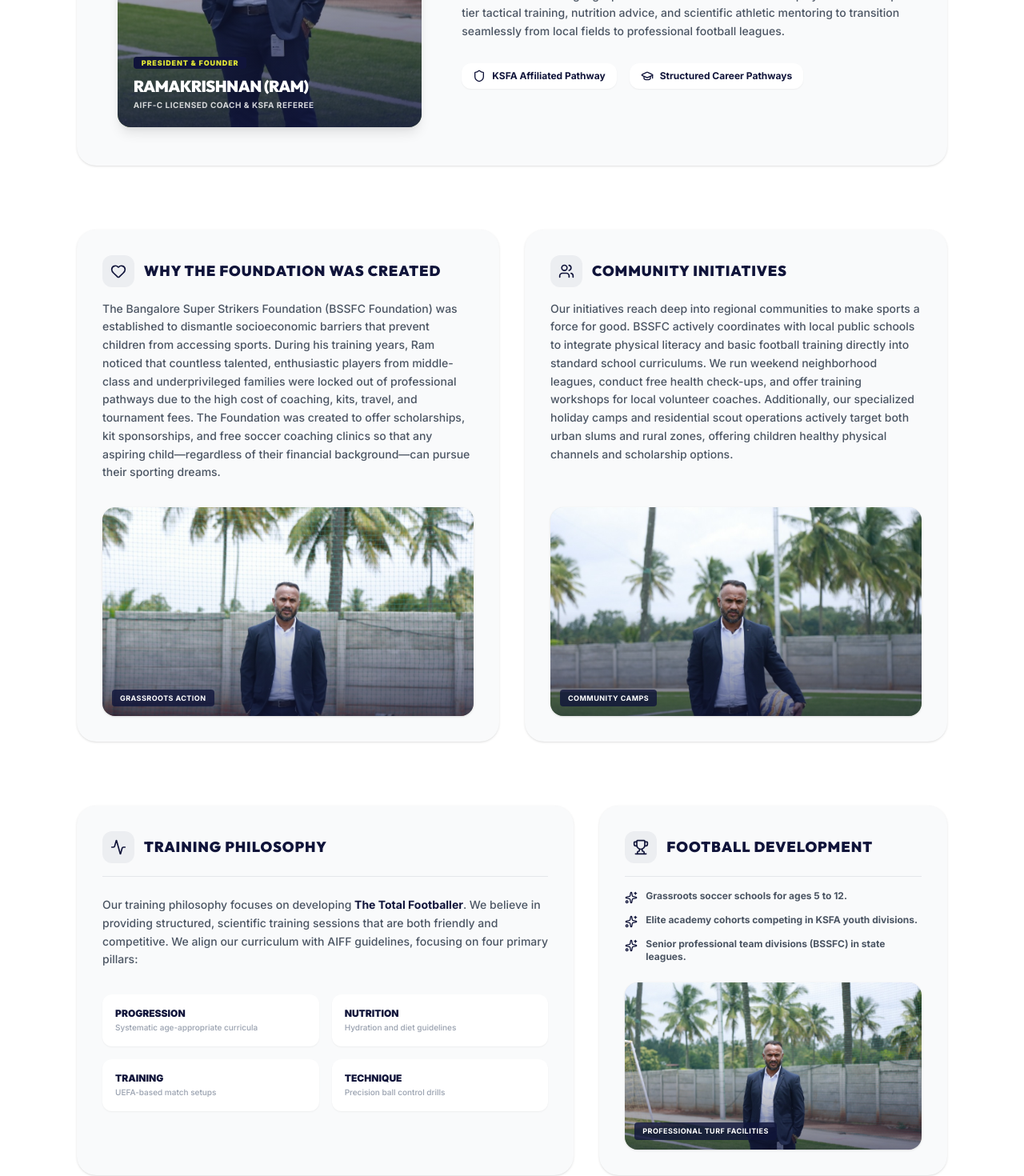
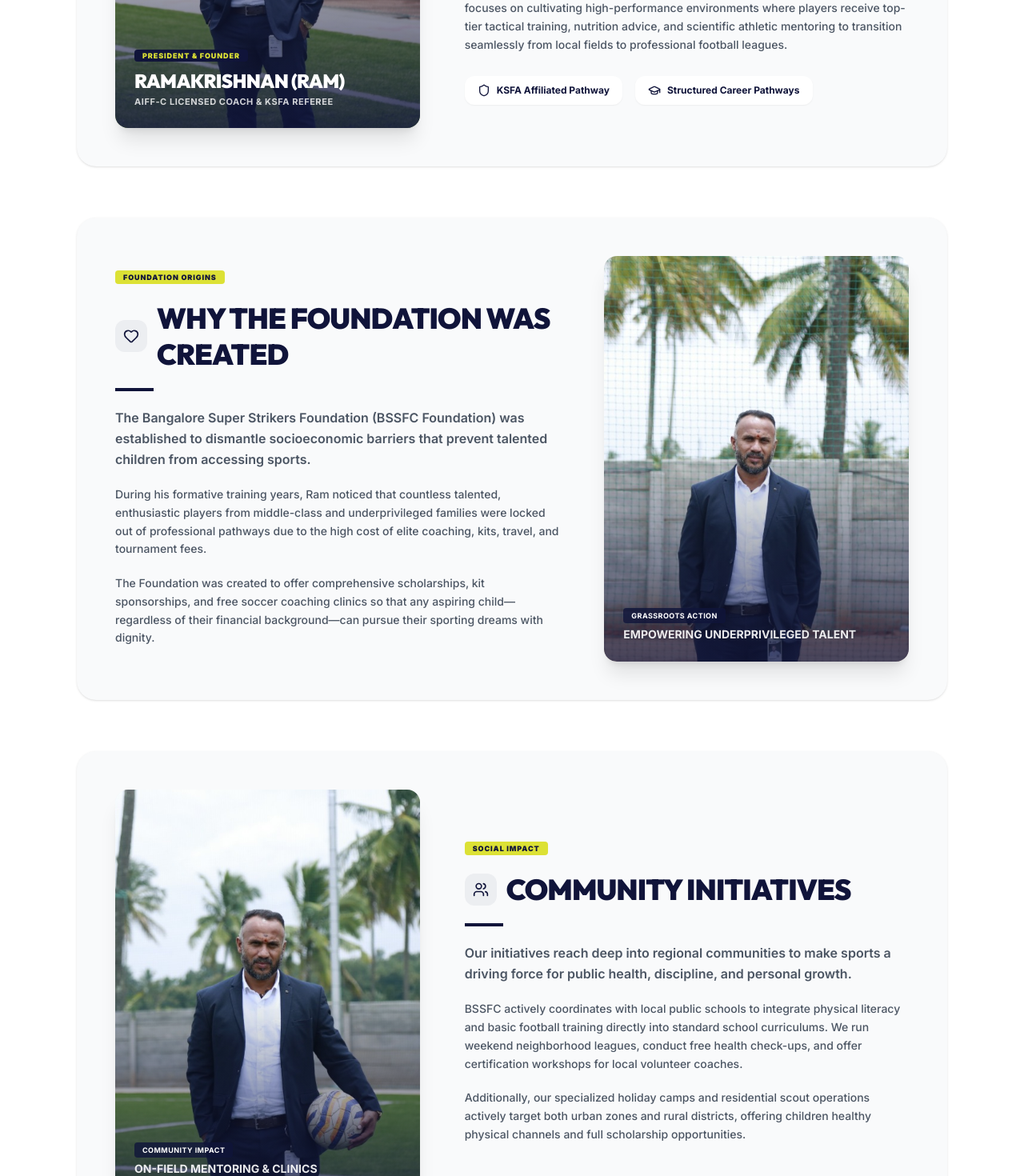
Before and after one commit to Shree-varshan-430/Super-Striker-International, a Next.js app: page /about in a window 1280 px wide. Shown: the part 820-2290 px from the top of the page at 80% size. Built offline with nearby package versions, Linux system fonts and the light colour scheme.

Commit message:
style: convert About Us sections to alternating full-width cards with enlarged pitch photos

```diff
--- a/src/app/about/page.tsx
+++ b/src/app/about/page.tsx
@@ -54,36 +54,36 @@
 
       <div className="max-w-6xl mx-auto px-4 sm:px-6 lg:px-8 pt-16">
 
-        {/* 1. Founder Spotlight & Vision for Young Players (BORDERLESS CARD) */}
-        <div className="grid grid-cols-1 lg:grid-cols-12 gap-12 items-center mb-20 bg-gray-50 rounded-3xl p-6 sm:p-12 shadow-sm relative overflow-hidden">
+        {/* 1. Founder Spotlight & Vision for Young Players (Image Left, Text Right) */}
+        <div className="grid grid-cols-1 lg:grid-cols-12 gap-10 lg:gap-14 items-center mb-16 bg-gray-50 rounded-3xl p-6 sm:p-12 shadow-sm relative overflow-hidden">
 
-          {/* Left Side: Founder Image (No Border) */}
+          {/* Left Side: Founder Image (Enlarged) */}
           <div className="lg:col-span-5 flex justify-center relative z-10 w-full">
-            <div className="relative aspect-[3/4] w-full max-w-[380px] rounded-2xl overflow-hidden shadow-lg bg-gray-100">
+            <div className="relative aspect-[3/4] w-full max-w-[450px] min-h-[380px] sm:min-h-[460px] rounded-2xl overflow-hidden shadow-xl bg-gray-100">
               <Image
                 src="/images/founder-pitch-standing.jpg"
                 alt="Ramakrishnan (Ram) - BSSFC President & AIFF Licensed Coach"
                 fill
                 className="object-cover object-top transition-transform duration-700 hover:scale-103"
-                sizes="(max-w-768px) 100vw, 380px"
+                sizes="(max-w-768px) 100vw, 450px"
                 priority
               />
               <div className="absolute inset-0 bg-gradient-to-t from-[#10143A]/85 via-[#10143A]/20 to-transparent" />
-              <div className="absolute bottom-5 left-5 right-5 text-white text-left">
+              <div className="absolute bottom-6 left-6 right-6 text-white text-left">
                 <span className="text-[9px] font-black uppercase tracking-widest text-[#DCE135] bg-[#10143A] px-2.5 py-0.5 rounded">
                   PRESIDENT & FOUNDER
                 </span>
-                <h3 className="font-display text-xl font-black uppercase tracking-tight mt-1.5">
+                <h3 className="font-display text-2xl font-black uppercase tracking-tight mt-1.5">
                   Ramakrishnan (Ram)
                 </h3>
-                <p className="text-[10px] font-bold text-white/80 uppercase mt-0.5 tracking-wider">
+                <p className="text-[11px] font-bold text-white/80 uppercase mt-0.5 tracking-wider">
                   AIFF-C Licensed Coach & KSFA Referee
                 </p>
               </div>
             </div>
           </div>
 
-          {/* Right Side: His Vision for Young Players & Club Heritage */}
+          {/* Right Side: His Vision for Young Players */}
           <div className="lg:col-span-7 flex flex-col gap-5 text-left relative z-10">
             <span className="text-[9px] font-black uppercase tracking-widest text-[#10143A] bg-[#DCE135] px-2.5 py-0.5 rounded w-fit">
               PRESIDENTIAL VISION
@@ -93,7 +93,7 @@
             </h2>
             <div className="h-1 w-12 bg-[#10143A]" />
 
-            <p className="text-sm text-[#4B5563] leading-relaxed font-semibold">
+            <p className="text-sm sm:text-base text-[#4B5563] leading-relaxed font-semibold">
               Ramakrishnan envisions a future where young players in India have access to the same structured development pipelines, elite physical resources, and competitive exposure as their international counterparts.
             </p>
             <p className="text-xs sm:text-sm text-[#4B5563] leading-relaxed font-medium">
@@ -101,11 +101,11 @@
             </p>
 
             <div className="flex flex-wrap gap-4 mt-2">
-              <div className="flex items-center gap-2 text-xs font-bold text-[#10143A] bg-white px-3.5 py-2 rounded-xl shadow-xs">
+              <div className="flex items-center gap-2 text-xs font-bold text-[#10143A] bg-white px-4 py-2.5 rounded-xl shadow-xs">
                 <Shield className="h-4 w-4 shrink-0 text-[#10143A]" />
                 KSFA Affiliated Pathway
               </div>
-              <div className="flex items-center gap-2 text-xs font-bold text-[#10143A] bg-white px-3.5 py-2 rounded-xl shadow-xs">
+              <div className="flex items-center gap-2 text-xs font-bold text-[#10143A] bg-white px-4 py-2.5 rounded-xl shadow-xs">
                 <GraduationCap className="h-4 w-4 shrink-0 text-[#10143A]" />
                 Structured Career Pathways
               </div>
@@ -113,154 +113,186 @@
           </div>
         </div>
 
-        {/* 2. Visual Storytelling Grid: Why the Foundation Was Created & Community Initiatives */}
-        <div className="grid grid-cols-1 lg:grid-cols-2 gap-8 mb-20">
+        {/* 2. Why the Foundation Was Created (Text Left, Image Right) */}
+        <div className="grid grid-cols-1 lg:grid-cols-12 gap-10 lg:gap-14 items-center mb-16 bg-gray-50 rounded-3xl p-6 sm:p-12 shadow-sm relative overflow-hidden">
 
-          {/* Section 1: Why the Foundation was Created */}
-          <div className="bg-gray-50 rounded-3xl p-6 sm:p-8 shadow-sm flex flex-col justify-between gap-6 text-left">
-            <div className="flex flex-col gap-4">
+          {/* Left Side: Text */}
+          <div className="lg:col-span-7 flex flex-col gap-5 text-left order-2 lg:order-1 relative z-10">
+            <span className="text-[9px] font-black uppercase tracking-widest text-[#10143A] bg-[#DCE135] px-2.5 py-0.5 rounded w-fit">
+              FOUNDATION ORIGINS
+            </span>
             <div className="flex items-center gap-3">
-                <div className="w-10 h-10 rounded-xl bg-[#10143A]/5 flex items-center justify-center text-[#10143A]">
+              <div className="w-10 h-10 rounded-xl bg-[#10143A]/5 flex items-center justify-center text-[#10143A] shrink-0">
                 <Heart className="h-5 w-5 text-[#10143A]" />
               </div>
-                <h3 className="font-display text-lg font-black uppercase tracking-wider text-[#10143A]">
+              <h2 className="font-display text-2xl sm:text-4xl font-black uppercase tracking-tight text-[#10143A] leading-tight">
                 Why the Foundation Was Created
-                </h3>
+              </h2>
             </div>
+            <div className="h-1 w-12 bg-[#10143A]" />
+
+            <p className="text-sm sm:text-base text-[#4B5563] leading-relaxed font-semibold">
+              The Bangalore Super Strikers Foundation (BSSFC Foundation) was established to dismantle socioeconomic barriers that prevent talented children from accessing sports.
+            </p>
             <p className="text-xs sm:text-sm text-[#4B5563] leading-relaxed font-medium">
-                The Bangalore Super Strikers Foundation (BSSFC Foundation) was established to dismantle socioeconomic barriers that prevent children from accessing sports. During his training years, Ram noticed that countless talented, enthusiastic players from middle-class and underprivileged families were locked out of professional pathways due to the high cost of coaching, kits, travel, and tournament fees. The Foundation was created to offer scholarships, kit sponsorships, and free soccer coaching clinics so that any aspiring child—regardless of their financial background—can pursue their sporting dreams.
+              During his formative training years, Ram noticed that countless talented, enthusiastic players from middle-class and underprivileged families were locked out of professional pathways due to the high cost of elite coaching, kits, travel, and tournament fees.
+            </p>
+            <p className="text-xs sm:text-sm text-[#4B5563] leading-relaxed font-medium">
+              The Foundation was created to offer comprehensive scholarships, kit sponsorships, and free soccer coaching clinics so that any aspiring child—regardless of their financial background—can pursue their sporting dreams with dignity.
             </p>
           </div>
 
-            <div className="relative aspect-[16/9] w-full rounded-2xl overflow-hidden shadow-sm bg-gray-200 mt-2">
+          {/* Right Side: Image (Enlarged) */}
+          <div className="lg:col-span-5 flex justify-center order-1 lg:order-2 relative z-10 w-full">
+            <div className="relative aspect-[3/4] w-full max-w-[450px] min-h-[380px] sm:min-h-[460px] rounded-2xl overflow-hidden shadow-xl bg-gray-100">
               <Image
                 src="/images/founder-portrait-fence.jpg"
                 alt="Founder at Grassroots Foundation Field"
                 fill
-                className="object-cover object-center"
+                className="object-cover object-center transition-transform duration-700 hover:scale-103"
+                sizes="(max-w-768px) 100vw, 450px"
               />
-              <div className="absolute inset-0 bg-gradient-to-t from-[#10143A]/60 via-transparent to-transparent" />
-              <span className="absolute bottom-3 left-3 text-[9px] font-bold text-white uppercase tracking-wider bg-[#10143A]/80 px-2.5 py-1 rounded">
+              <div className="absolute inset-0 bg-gradient-to-t from-[#10143A]/75 via-transparent to-transparent" />
+              <div className="absolute bottom-6 left-6 right-6 text-white text-left">
+                <span className="text-[9px] font-bold text-white uppercase tracking-wider bg-[#10143A]/80 px-2.5 py-1 rounded">
                   Grassroots Action
                 </span>
+                <p className="text-sm font-bold text-white/90 uppercase mt-1">
+                  Empowering Underprivileged Talent
+                </p>
+              </div>
+            </div>
           </div>
         </div>
 
-          {/* Section 2: Community Initiatives */}
-          <div className="bg-gray-50 rounded-3xl p-6 sm:p-8 shadow-sm flex flex-col justify-between gap-6 text-left">
-            <div className="flex flex-col gap-4">
-              <div className="flex items-center gap-3">
-                <div className="w-10 h-10 rounded-xl bg-[#10143A]/5 flex items-center justify-center text-[#10143A]">
-                  <Users className="h-5 w-5 text-[#10143A]" />
-                </div>
-                <h3 className="font-display text-lg font-black uppercase tracking-wider text-[#10143A]">
-                  Community Initiatives
-                </h3>
-              </div>
-              <p className="text-xs sm:text-sm text-[#4B5563] leading-relaxed font-medium">
-                Our initiatives reach deep into regional communities to make sports a force for good. BSSFC actively coordinates with local public schools to integrate physical literacy and basic football training directly into standard school curriculums. We run weekend neighborhood leagues, conduct free health check-ups, and offer training workshops for local volunteer coaches. Additionally, our specialized holiday camps and residential scout operations actively target both urban slums and rural zones, offering children healthy physical channels and scholarship options.
-              </p>
-            </div>
+        {/* 3. Community Initiatives (Image Left, Text Right) */}
+        <div className="grid grid-cols-1 lg:grid-cols-12 gap-10 lg:gap-14 items-center mb-16 bg-gray-50 rounded-3xl p-6 sm:p-12 shadow-sm relative overflow-hidden">
 
-            <div className="relative aspect-[16/9] w-full rounded-2xl overflow-hidden shadow-sm bg-gray-200 mt-2">
+          {/* Left Side: Image (Enlarged) */}
+          <div className="lg:col-span-5 flex justify-center relative z-10 w-full">
+            <div className="relative aspect-[3/4] w-full max-w-[450px] min-h-[380px] sm:min-h-[460px] rounded-2xl overflow-hidden shadow-xl bg-gray-100">
               <Image
                 src="/images/founder-with-football.jpg"
                 alt="Founder with Football on Turf"
                 fill
-                className="object-cover object-top"
+                className="object-cover object-top transition-transform duration-700 hover:scale-103"
+                sizes="(max-w-768px) 100vw, 450px"
               />
-              <div className="absolute inset-0 bg-gradient-to-t from-[#10143A]/60 via-transparent to-transparent" />
-              <span className="absolute bottom-3 left-3 text-[9px] font-bold text-white uppercase tracking-wider bg-[#10143A]/80 px-2.5 py-1 rounded">
-                Community Camps
+              <div className="absolute inset-0 bg-gradient-to-t from-[#10143A]/75 via-transparent to-transparent" />
+              <div className="absolute bottom-6 left-6 right-6 text-white text-left">
+                <span className="text-[9px] font-bold text-white uppercase tracking-wider bg-[#10143A]/80 px-2.5 py-1 rounded">
+                  Community Impact
                 </span>
+                <p className="text-sm font-bold text-white/90 uppercase mt-1">
+                  On-Field Mentoring & Clinics
+                </p>
+              </div>
             </div>
           </div>
 
+          {/* Right Side: Text */}
+          <div className="lg:col-span-7 flex flex-col gap-5 text-left relative z-10">
+            <span className="text-[9px] font-black uppercase tracking-widest text-[#10143A] bg-[#DCE135] px-2.5 py-0.5 rounded w-fit">
+              SOCIAL IMPACT
+            </span>
+            <div className="flex items-center gap-3">
+              <div className="w-10 h-10 rounded-xl bg-[#10143A]/5 flex items-center justify-center text-[#10143A] shrink-0">
+                <Users className="h-5 w-5 text-[#10143A]" />
+              </div>
+              <h2 className="font-display text-2xl sm:text-4xl font-black uppercase tracking-tight text-[#10143A] leading-tight">
+                Community Initiatives
+              </h2>
+            </div>
+            <div className="h-1 w-12 bg-[#10143A]" />
+
+            <p className="text-sm sm:text-base text-[#4B5563] leading-relaxed font-semibold">
+              Our initiatives reach deep into regional communities to make sports a driving force for public health, discipline, and personal growth.
+            </p>
+            <p className="text-xs sm:text-sm text-[#4B5563] leading-relaxed font-medium">
+              BSSFC actively coordinates with local public schools to integrate physical literacy and basic football training directly into standard school curriculums. We run weekend neighborhood leagues, conduct free health check-ups, and offer certification workshops for local volunteer coaches.
+            </p>
+            <p className="text-xs sm:text-sm text-[#4B5563] leading-relaxed font-medium">
+              Additionally, our specialized holiday camps and residential scout operations actively target both urban zones and rural districts, offering children healthy physical channels and full scholarship opportunities.
+            </p>
+          </div>
         </div>
 
-        {/* 3. Training Philosophy & Football Development Sections */}
-        <div className="grid grid-cols-1 lg:grid-cols-12 gap-8 mb-20 items-stretch">
+        {/* 4. Training Philosophy & Football Development (Text Left, Image Right) */}
+        <div className="grid grid-cols-1 lg:grid-cols-12 gap-10 lg:gap-14 items-center mb-16 bg-gray-50 rounded-3xl p-6 sm:p-12 shadow-sm relative overflow-hidden">
 
-          {/* Left Column: Training Philosophy (7 cols) */}
-          <div className="lg:col-span-7 bg-gray-50 rounded-3xl p-6 sm:p-8 shadow-sm flex flex-col gap-6 text-left">
-            <div className="flex items-center gap-3 border-b border-gray-200 pb-4">
-              <div className="w-10 h-10 rounded-xl bg-[#10143A]/5 flex items-center justify-center text-[#10143A]">
-                <Activity className="h-5 w-5" />
+          {/* Left Side: Text & Pillars */}
+          <div className="lg:col-span-7 flex flex-col gap-5 text-left order-2 lg:order-1 relative z-10">
+            <span className="text-[9px] font-black uppercase tracking-widest text-[#10143A] bg-[#DCE135] px-2.5 py-0.5 rounded w-fit">
+              COACHING EXCELLENCE
+            </span>
+            <div className="flex items-center gap-3">
+              <div className="w-10 h-10 rounded-xl bg-[#10143A]/5 flex items-center justify-center text-[#10143A] shrink-0">
+                <Activity className="h-5 w-5 text-[#10143A]" />
               </div>
-              <h3 className="font-display text-lg font-black uppercase tracking-wider text-[#10143A]">
-                Training Philosophy
-              </h3>
+              <h2 className="font-display text-2xl sm:text-4xl font-black uppercase tracking-tight text-[#10143A] leading-tight">
+                Training Philosophy & Pillars
+              </h2>
             </div>
+            <div className="h-1 w-12 bg-[#10143A]" />
 
-            <p className="text-xs sm:text-sm text-[#4B5563] leading-relaxed font-medium">
-              Our training philosophy focuses on developing <strong className="text-[#10143A]">The Total Footballer</strong>. We believe in providing structured, scientific training sessions that are both friendly and competitive. We align our curriculum with AIFF guidelines, focusing on four primary pillars:
+            <p className="text-sm sm:text-base text-[#4B5563] leading-relaxed font-semibold">
+              Our training philosophy focuses on developing <strong className="text-[#10143A]">The Total Footballer</strong> through structured, scientific methodologies aligned with AIFF and international curriculum standards.
             </p>
 
-            <div className="grid grid-cols-2 gap-4 mt-2">
-              <div className="flex flex-col gap-0.5 bg-white rounded-xl p-4 shadow-xs">
+            <div className="grid grid-cols-2 gap-3.5 my-2">
+              <div className="flex flex-col gap-0.5 bg-white rounded-xl p-3.5 shadow-xs">
                 <span className="text-xs font-black uppercase text-[#10143A]">Progression</span>
                 <span className="text-[10px] text-gray-400 font-medium">Systematic age-appropriate curricula</span>
               </div>
-              <div className="flex flex-col gap-0.5 bg-white rounded-xl p-4 shadow-xs">
+              <div className="flex flex-col gap-0.5 bg-white rounded-xl p-3.5 shadow-xs">
                 <span className="text-xs font-black uppercase text-[#10143A]">Nutrition</span>
                 <span className="text-[10px] text-gray-400 font-medium">Hydration and diet guidelines</span>
               </div>
-              <div className="flex flex-col gap-0.5 bg-white rounded-xl p-4 shadow-xs">
+              <div className="flex flex-col gap-0.5 bg-white rounded-xl p-3.5 shadow-xs">
                 <span className="text-xs font-black uppercase text-[#10143A]">Training</span>
                 <span className="text-[10px] text-gray-400 font-medium">UEFA-based match setups</span>
               </div>
-              <div className="flex flex-col gap-0.5 bg-white rounded-xl p-4 shadow-xs">
+              <div className="flex flex-col gap-0.5 bg-white rounded-xl p-3.5 shadow-xs">
                 <span className="text-xs font-black uppercase text-[#10143A]">Technique</span>
                 <span className="text-[10px] text-gray-400 font-medium">Precision ball control drills</span>
               </div>
             </div>
+
+            <div className="pt-2">
+              <Link
+                href="/contact"
+                className="inline-flex items-center justify-center gap-2 bg-[#10143A] text-white hover:bg-[#DCE135] hover:text-[#10143A] transition-all px-6 py-3 rounded-full text-xs font-bold uppercase tracking-wider shadow-sm"
+              >
+                Join Our Academy
+                <ArrowRight className="h-4 w-4" />
+              </Link>
+            </div>
           </div>
 
-          {/* Right Column: Football Development with Turf Photo (5 cols) */}
-          <div className="lg:col-span-5 bg-gray-50 rounded-3xl p-6 sm:p-8 shadow-sm flex flex-col justify-between gap-6 text-left">
-            <div className="flex flex-col gap-4">
-              <div className="flex items-center gap-3 border-b border-gray-200 pb-4">
-                <div className="w-10 h-10 rounded-xl bg-[#10143A]/5 flex items-center justify-center text-[#10143A]">
-                  <Trophy className="h-5 w-5" />
-                </div>
-                <h3 className="font-display text-lg font-black uppercase tracking-wider text-[#10143A]">
-                  Football Development
-                </h3>
-              </div>
-
-              <ul className="flex flex-col gap-3 text-xs font-bold text-[#4B5563]">
-                <li className="flex items-start gap-2.5">
-                  <Sparkles className="h-4 w-4 text-[#10143A] shrink-0 mt-0.5" />
-                  <span>Grassroots soccer schools for ages 5 to 12.</span>
-                </li>
-                <li className="flex items-start gap-2.5">
-                  <Sparkles className="h-4 w-4 text-[#10143A] shrink-0 mt-0.5" />
-                  <span>Elite academy cohorts competing in KSFA youth divisions.</span>
-                </li>
-                <li className="flex items-start gap-2.5">
-                  <Sparkles className="h-4 w-4 text-[#10143A] shrink-0 mt-0.5" />
-                  <span>Senior professional team divisions (BSSFC) in state leagues.</span>
-                </li>
-              </ul>
-            </div>
-
-            <div className="relative aspect-[16/9] w-full rounded-2xl overflow-hidden shadow-sm bg-gray-200">
+          {/* Right Side: Image (Enlarged) */}
+          <div className="lg:col-span-5 flex justify-center order-1 lg:order-2 relative z-10 w-full">
+            <div className="relative aspect-[3/4] w-full max-w-[450px] min-h-[380px] sm:min-h-[460px] rounded-2xl overflow-hidden shadow-xl bg-gray-100">
               <Image
                 src="/images/founder-turf-pose.jpg"
                 alt="Founder inspecting professional pitch"
                 fill
-                className="object-cover object-top"
+                className="object-cover object-top transition-transform duration-700 hover:scale-103"
+                sizes="(max-w-768px) 100vw, 450px"
               />
-              <div className="absolute inset-0 bg-gradient-to-t from-[#10143A]/60 via-transparent to-transparent" />
-              <span className="absolute bottom-3 left-3 text-[9px] font-bold text-white uppercase tracking-wider bg-[#10143A]/80 px-2.5 py-1 rounded">
-                Professional Turf Facilities
+              <div className="absolute inset-0 bg-gradient-to-t from-[#10143A]/75 via-transparent to-transparent" />
+              <div className="absolute bottom-6 left-6 right-6 text-white text-left">
+                <span className="text-[9px] font-bold text-white uppercase tracking-wider bg-[#10143A]/80 px-2.5 py-1 rounded">
+                  Facility Infrastructure
                 </span>
+                <p className="text-sm font-bold text-white/90 uppercase mt-1">
+                  FIFA-Grade Turf & Training Hubs
+                </p>
+              </div>
+            </div>
           </div>
         </div>
 
-        </div>
-
-        {/* 4. Tribute & Dedication Block */}
+        {/* 5. Tribute & Dedication Block */}
         <div className="bg-[#10143A] text-white rounded-3xl p-8 sm:p-10 relative overflow-hidden flex flex-col sm:flex-row items-center gap-6 shadow-xl">
           <div className="w-16 h-16 rounded-full bg-white/10 flex items-center justify-center text-[#DCE135] shrink-0">
             <Heart className="h-8 w-8 fill-current" />
```
Lines whose indentation alone changed are shown as unchanged.
